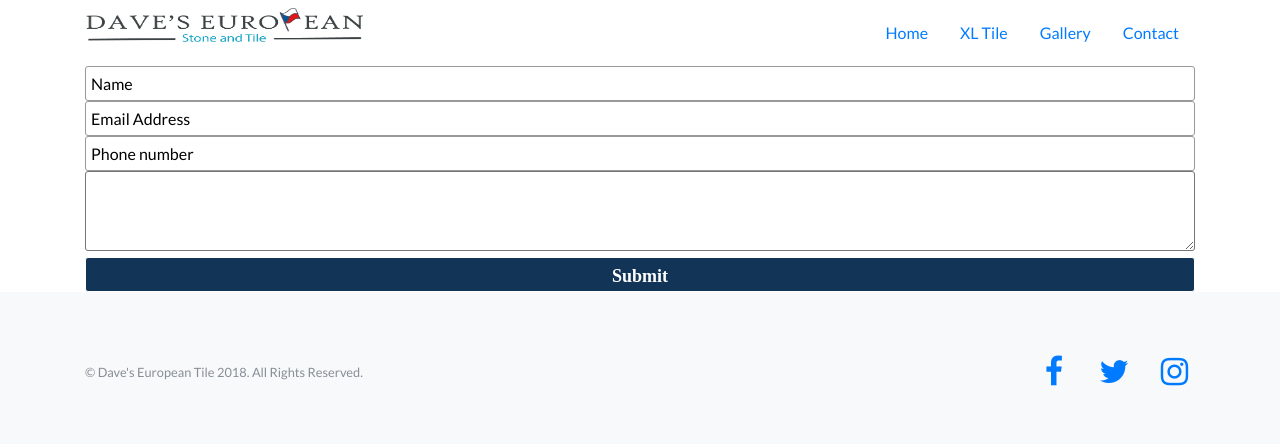
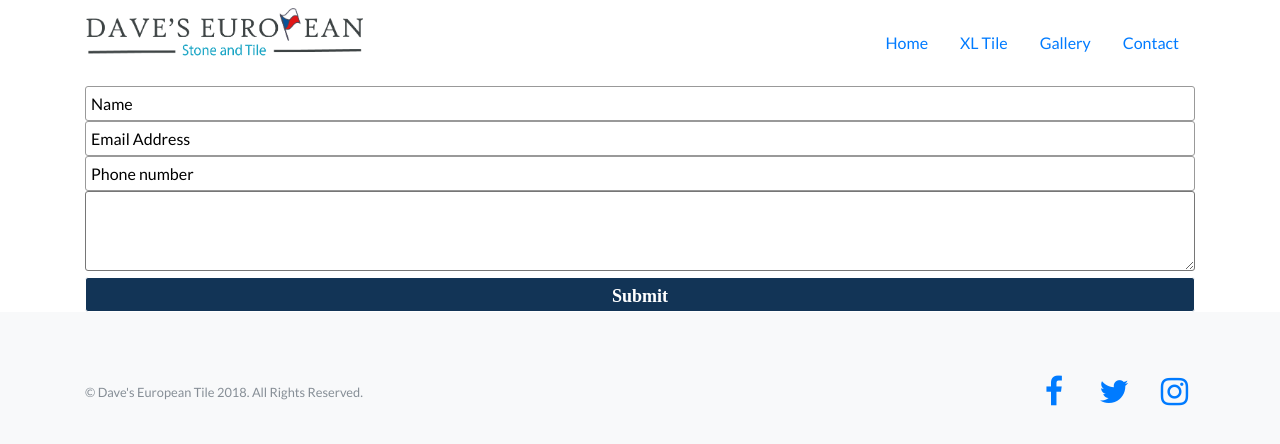
Before and after one commit to davidrotter/davidrotter.github.io, a website: page Contact.html in a window 1280 px wide. Drawn offline with nearby package versions, Linux system fonts and the light colour scheme; files whose address does not match are found by name; a web font is replaced by a local one.

Commit message:
changed height of logo

```diff
--- a/Contact.html
+++ b/Contact.html
@@ -36,7 +36,7 @@
 <nav class="navbar navbar-light static-top">
       <div class="container">
         <div class="navbar-header">
-       <img src="file:///C:/Users/david/Documents/GitHub/davidrotter.github.io/images/LogoDET.png" height="50px" width="280px">
+       <img src="images/LogoDET.png" height="70px" width="280px">
         </div>
         <div class="nav-item">
           <ul class="nav">
```
Also changed, not shown: XLTile.html (+1 -1 lines), aboutUs.html (+1 -1 lines), gallery.html (+1 -1 lines), index.html (+1 -1 lines), 1 other file.
